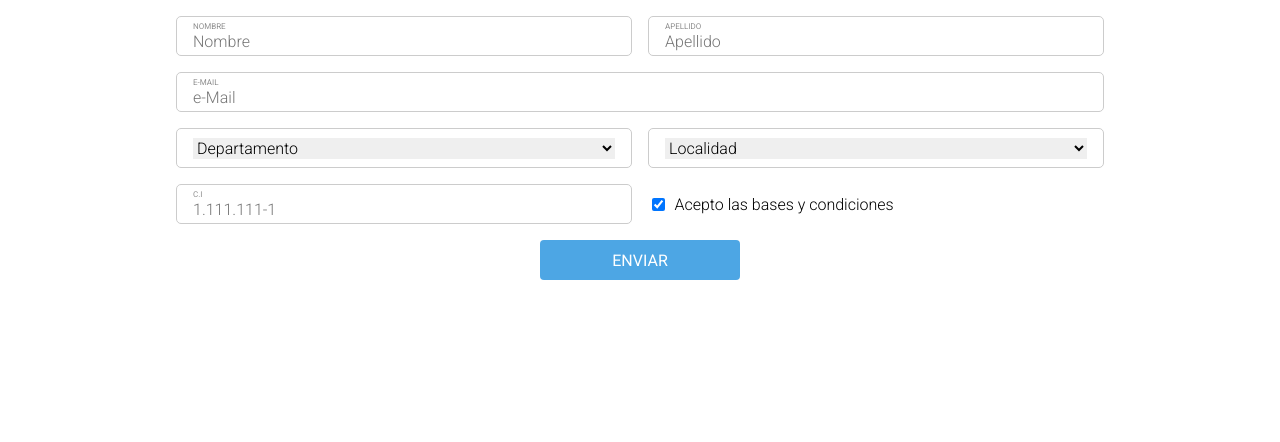
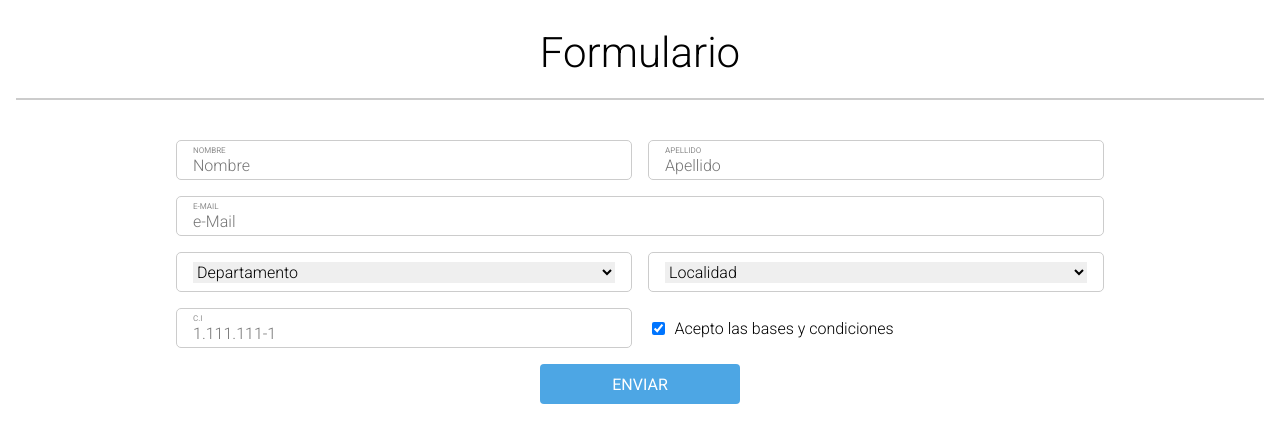
Before and after one commit to ycabrera90/Products-Suite, a website built with webpack: page dist/index.html in a window 1280 px wide. Built offline with nearby package versions, Linux system fonts and the light colour scheme.

Commit message:
feat: the header was added to the footer

```diff
--- a/src/scss/footer.scss
+++ b/src/scss/footer.scss
@@ -1,12 +1,30 @@
 .footer {
     display: flex;
-    justify-content: center;
+    flex-direction: column;
+    align-items: center;
     padding: 1rem;
+
+    h1 {
+        font-size: 42px;
+        line-height: 18px;
+        color: #000000;
+        font-weight: 300;
+        font-family: "Roboto";
+        text-align: center;
+    }
+
+    hr {
+        width: 100%;
+        border: 1px solid #cccccc;
+    }
 }
+
+
 
 .form {
     max-width: 928px;
     width: 100%;
+    margin: 2rem 0;
 
     .user-name {
         display: flex;
```
Also changed, not shown: dist/assets/styles/app.css, dist/index.html, 1 other file.
